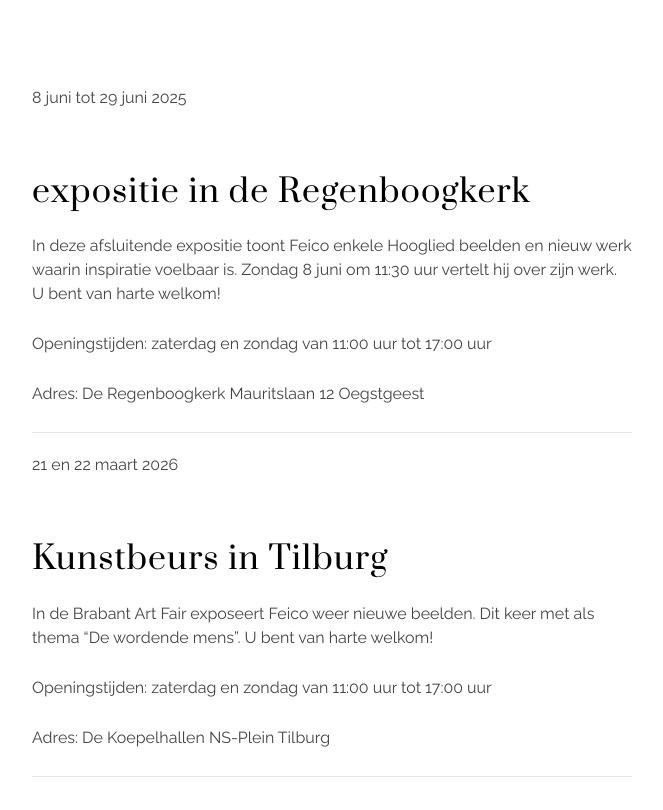
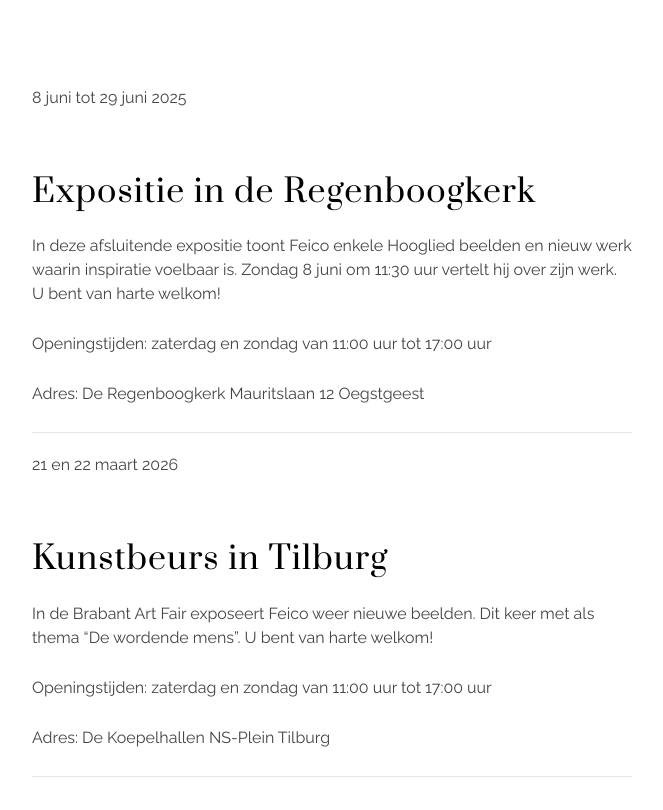
Before and after one commit to feicohajonides2020/feicohajonides2020.github.io, a Jekyll site: the page built from exposities.md, in a window 1280 px wide and 900 px high, scrolled down 634 px, cut to the strip 90-900 px from the top of the window. Shown: the whole strip, without its empty margins (308-971 px from the left). Built offline with Jekyll 4.4.1, drawn with Linux system fonts in a browser that asks for light colours.

```diff
--- a/exposities.md
+++ b/exposities.md
@@ -12,7 +12,7 @@ header:
 
 
 8 juni tot 29 juni 2025
-## expositie in de Regenboogkerk
+## Expositie in de Regenboogkerk
 
 In deze afsluitende expositie toont Feico enkele Hooglied beelden en nieuw werk waarin inspiratie voelbaar is. Zondag 8 juni om 11:30 uur vertelt hij over zijn werk. U bent van harte welkom!
 
```
